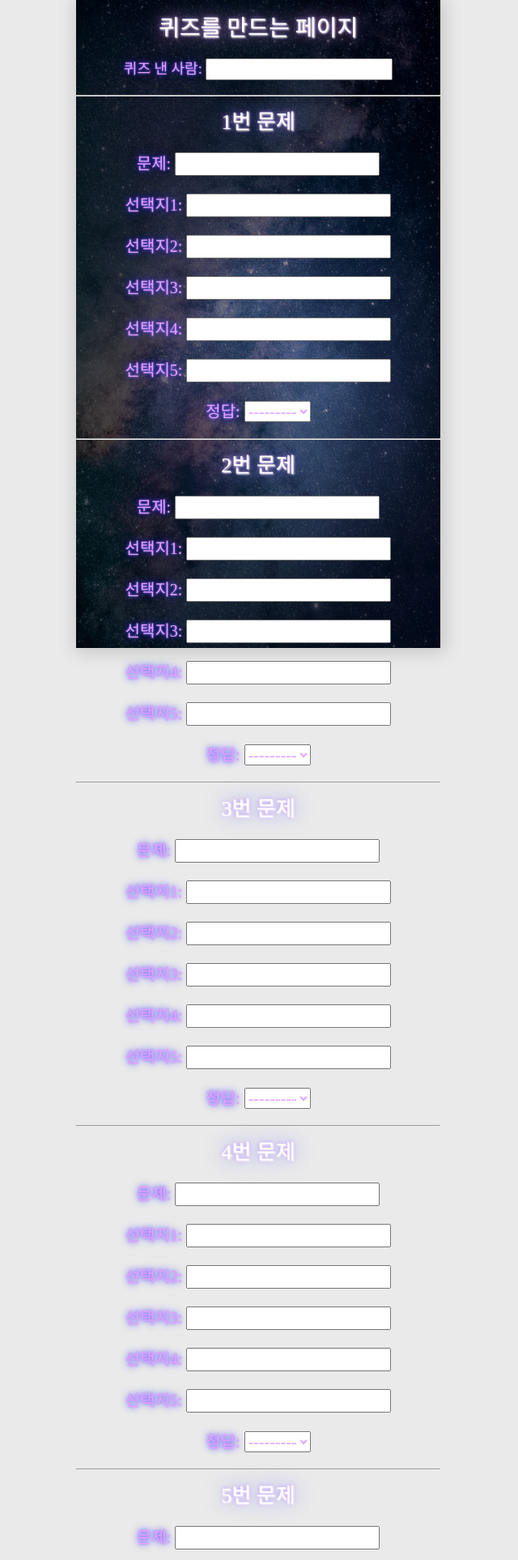
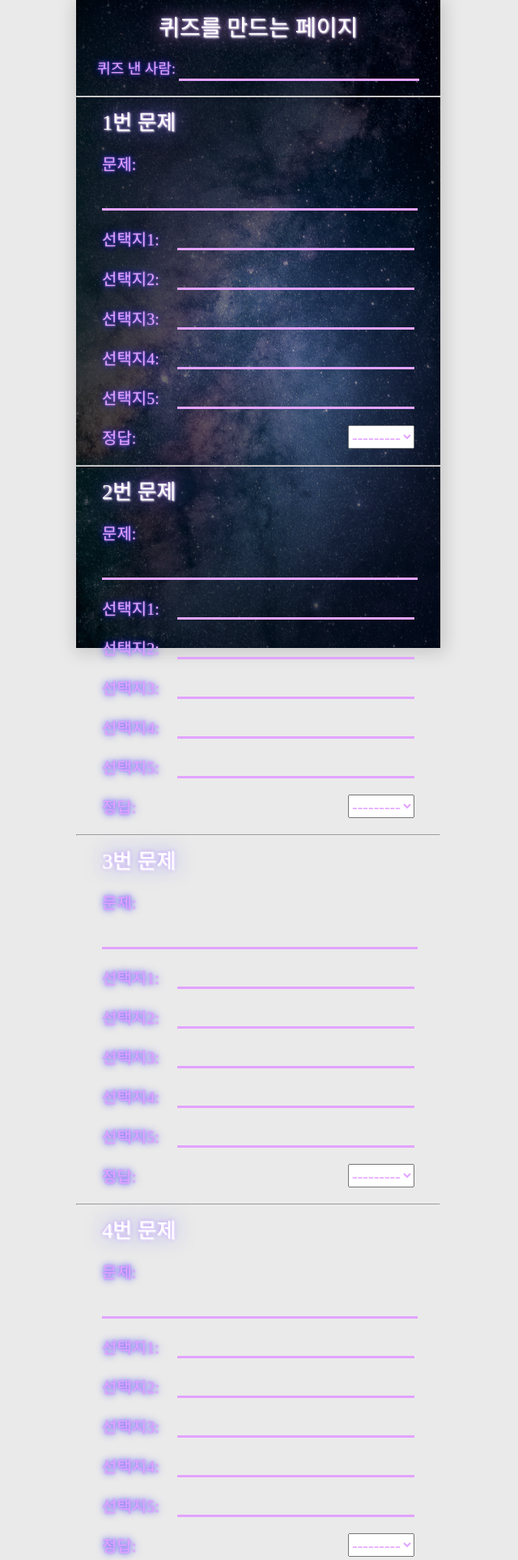
Before and after one commit to MaxKim-J/friendship-quiz, a Django app: page /generate in a window 1280 px wide. Shown: the top 1926 px of the page at 81% size, without its empty margins (321-961 px from the left). Run offline with Django 3.2, Linux system fonts and the light colour scheme; some web fonts are replaced.

Commit message:
스타일 수정

```diff
--- a/quiz/static/css/_default.css
+++ b/quiz/static/css/_default.css
@@ -8,7 +8,6 @@
 .default-app-background {
   position: fixed;
   background-image: url("../images/880_535.png");
-  background-repeat: no-repeat;
   width: 450px;
   height: 100vh;
   box-shadow: 2px 2px 20px 4px rgba(0, 0, 0, 0.15);
--- a/quiz/static/css/page/generatePage.css
+++ b/quiz/static/css/page/generatePage.css
@@ -27,12 +27,14 @@ body {
 
 .makequiz{
   font-size: 20px;
+  text-align: left;
 }
 
 .quiznumb {
   font-family: 'UhBee MiMi';
   font-size: 26px;
   text-shadow: 1px 1px 2px rgb(255, 255, 255), 0 0 25px rgb(125, 125, 255), 0 0 5px rgb(200, 133, 255);
+  margin: 0 2rem;
 }
 
 .submitquiz {
@@ -41,6 +43,7 @@ body {
 }
 
 .answer {
+  margin: 0 2rem;
   font-family: 'UhBee ZZIBA';
   color:rgb(226, 163, 255);
   text-shadow: 0 0 3px rgb(171, 125, 255), 0 0 10px blue;
@@ -50,3 +53,41 @@ body {
   font-family: 'UhBee ZZIBA';
   font-size: 18px;
 }
+
+.answer p:not(:first-child) {
+  display: flex;
+  justify-content: space-between;
+}
+
+p input {
+  border:none;
+  border-bottom: 3px solid #e2a3ff;
+  background: transparent;
+  color:white;
+  width: 75%;
+}
+
+#id_host {
+  width: 65%;
+}
+
+#id_form-0-question,
+#id_form-1-question,
+#id_form-2-question,
+#id_form-3-question,
+#id_form-5-question,
+#id_form-6-question,
+#id_form-7-question,
+#id_form-4-question {
+  width: 100%;
+  margin-top: 1rem;
+}
+
+@media (max-width: 450px) {
+  .answer {
+    margin: 0 0.25rem;
+  }
+  .quiznumb {
+    margin: 0 0.25rem;
+  }
+}
--- a/quiz/templates/quiz/generatePage.html
+++ b/quiz/templates/quiz/generatePage.html
@@ -8,7 +8,7 @@
     <div>{{ quiz_form_set.management_form }}</div>
     {% if messages %}
       {% for message in messages %}
-        <div{% if message.tags %} class="{{ message.tags }}"{% endif %}>{{ message }}</div>
+        <div {% if message.tags %} class="{{ message.tags }}"{% endif %}>{{ message }}</div>
       {% endfor %}
     {% endif %}
     {% for quiz_form in quiz_form_set %}
--- a/quiz/templates/quiz/solvePage.html
+++ b/quiz/templates/quiz/solvePage.html
@@ -18,13 +18,14 @@
 
       <div class='questions'>
         {% for quiz, is_checked in quizes %}
-          <h2>{{quiz.question}}</h2>
+          <div>
+              <h2>{{ forloop.counter }}. {{quiz.question}}</h2>
+          </div>
           <input type="radio" name="{{ forloop.counter }}" id="{{ forloop.counter }}_1" value="1" {% if is_checked == 1 %} checked {% endif%}> <label for="{{ forloop.counter }}_1">{{quiz.option_1}}</label><br>
           <input type="radio" name="{{ forloop.counter }}" id="{{ forloop.counter }}_2" value="2" {% if is_checked == 2 %} checked {% endif%}> <label for="{{ forloop.counter }}_2">{{quiz.option_2}}</label><br>
           <input type="radio" name="{{ forloop.counter }}" id="{{ forloop.counter }}_3" value="3" {% if is_checked == 3 %} checked {% endif%}> <label for="{{ forloop.counter }}_3">{{quiz.option_3}}</label><br>
           <input type="radio" name="{{ forloop.counter }}" id="{{ forloop.counter }}_4" value="4" {% if is_checked == 4 %} checked {% endif%}> <label for="{{ forloop.counter }}_4">{{quiz.option_4}}</label><br>
           <input type="radio" name="{{ forloop.counter }}" id="{{ forloop.counter }}_5" value="5" {% if is_checked == 5 %} checked {% endif%}> <label for="{{ forloop.counter }}_5">{{quiz.option_5}}</label><br>
-
         {% endfor %}
       </div>
       <button type="submit" value="퀴즈제출" class="btn" onclick="btnClick()">퀴즈 제출 및 점수 확인</button>
```
Also changed, not shown: quiz/static/css/page/solvePage.css (+28 -0 lines).
